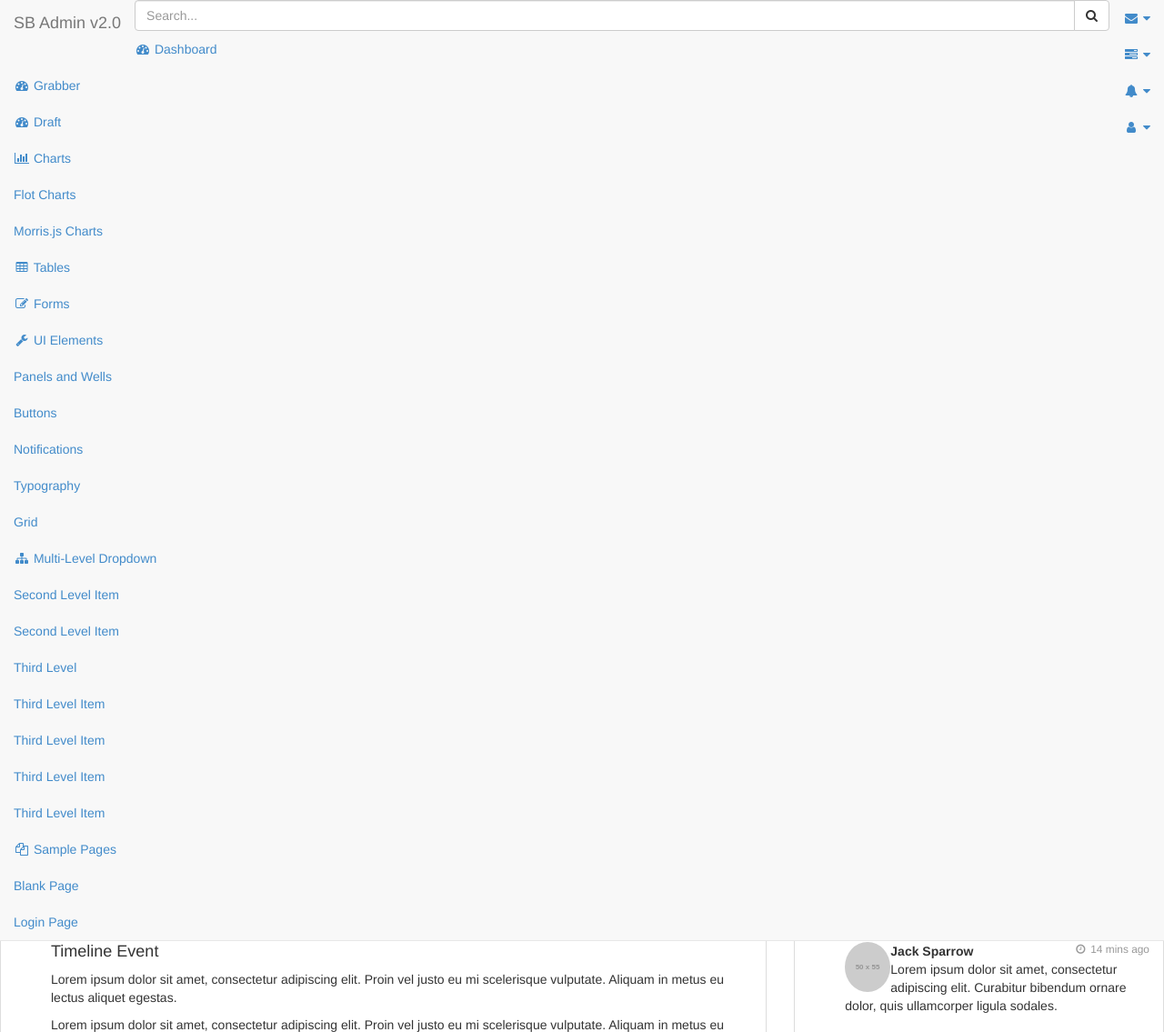
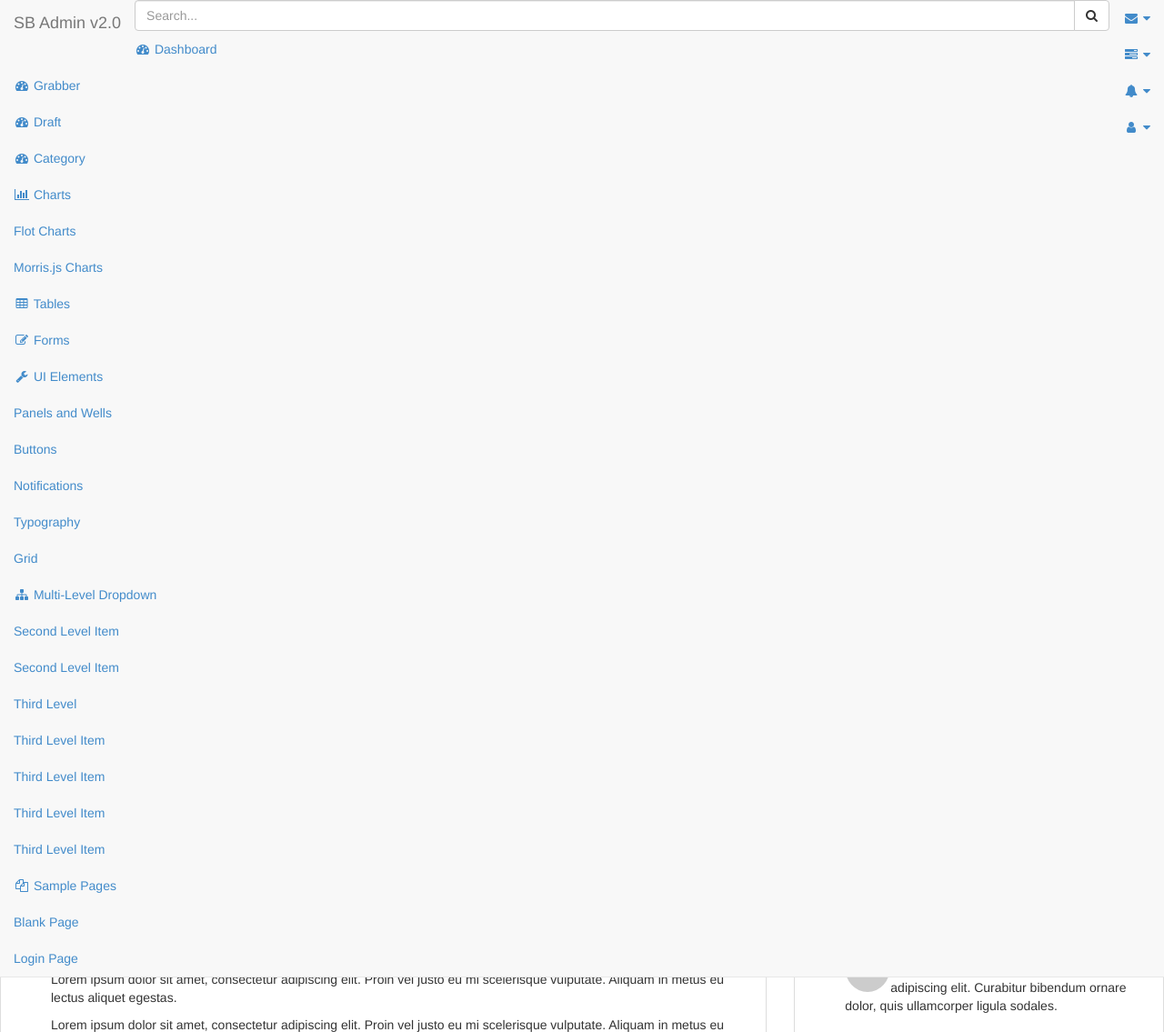
Before and after one commit to kholidfu/hompho, a Flask app: page /admin/ in a window 1280 px wide. Shown: the whole page at 91% size. Run offline with Flask 2, Linux system fonts and the light colour scheme; the visitor is signed in with stand-in values (Sample User, id 1); grey boxes labelled with a size stand in for pictures from a placeholder-image service; parts of the project's set-up code (start-up, migrations or seed data) failed here and were passed over; some libraries are stand-ins or nearby versions.

Commit message:
adding /category link in sidebar

```diff
--- a/app/templates/admin/base.html
+++ b/app/templates/admin/base.html
@@ -273,6 +273,9 @@
                             <a href="/admin/draft"><i class="fa fa-dashboard fa-fw"></i> Draft</a>
                         </li>
                         <li>
+                            <a href="/admin/category"><i class="fa fa-dashboard fa-fw"></i> Category</a>
+                        </li>
+                        <li>
                             <a href="#"><i class="fa fa-bar-chart-o fa-fw"></i> Charts<span class="fa arrow"></span></a>
                             <ul class="nav nav-second-level">
                                 <li>
```
